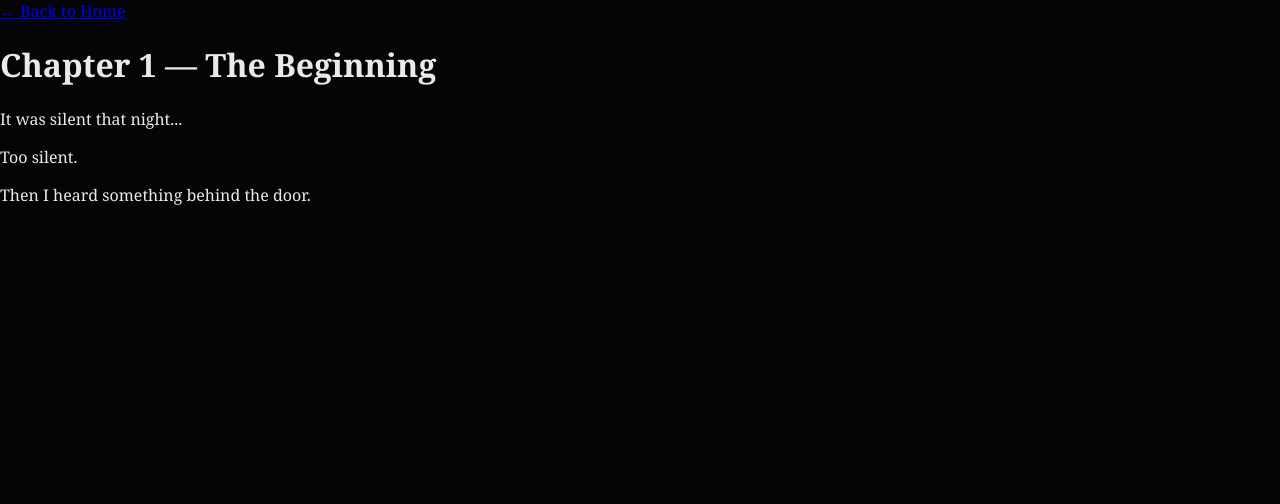
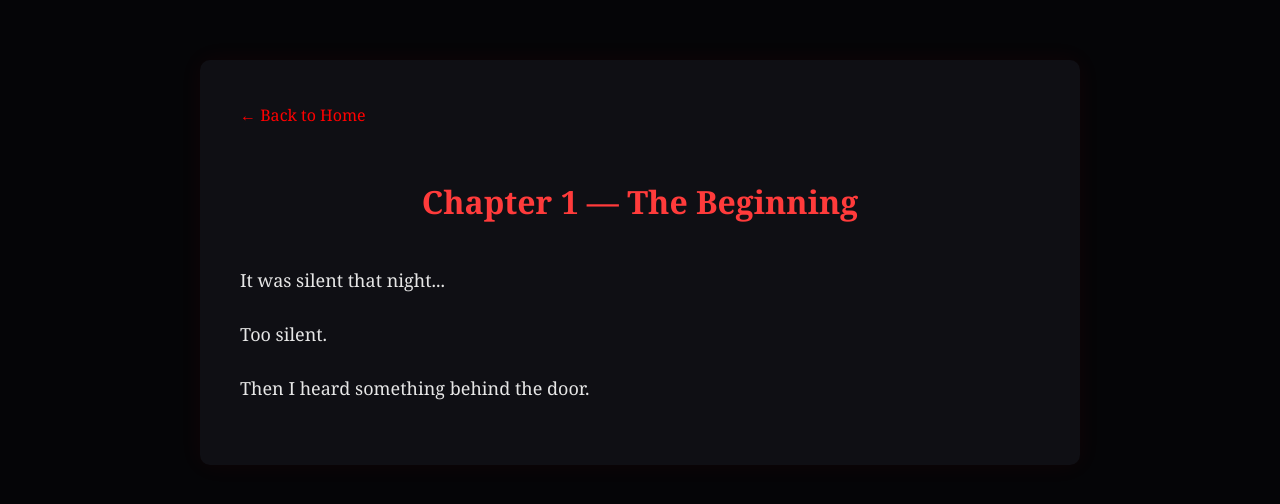
Before and after one commit to ghost46-ui/My-Story-Book-, a plain HTML site: page chapter1.html in a window 1280 px wide. Drawn offline with Linux system fonts and the light colour scheme.

Commit message:
Update style.css

```diff
--- a/style.css
+++ b/style.css
@@ -108,3 +108,32 @@ body {
   from { opacity: 0; transform: scale(1.02); }
   to { opacity: 1; transform: scale(1); }
 }
+.read-mode {
+  max-width: 800px;
+  margin: 60px auto;
+  padding: 40px;
+  background: #0f0f14;
+  color: #e6e6e6;
+  font-family: Georgia, serif;
+  line-height: 1.9;
+  border-radius: 10px;
+  box-shadow: 0 0 25px rgba(255,0,0,0.05);
+}
+
+.read-mode h1 {
+  color: #ff3b3b;
+  text-align: center;
+  margin-bottom: 30px;
+}
+
+.read-mode p {
+  font-size: 18px;
+  margin-bottom: 20px;
+}
+
+.back {
+  color: red;
+  text-decoration: none;
+  display: inline-block;
+  margin-bottom: 20px;
+}
```
